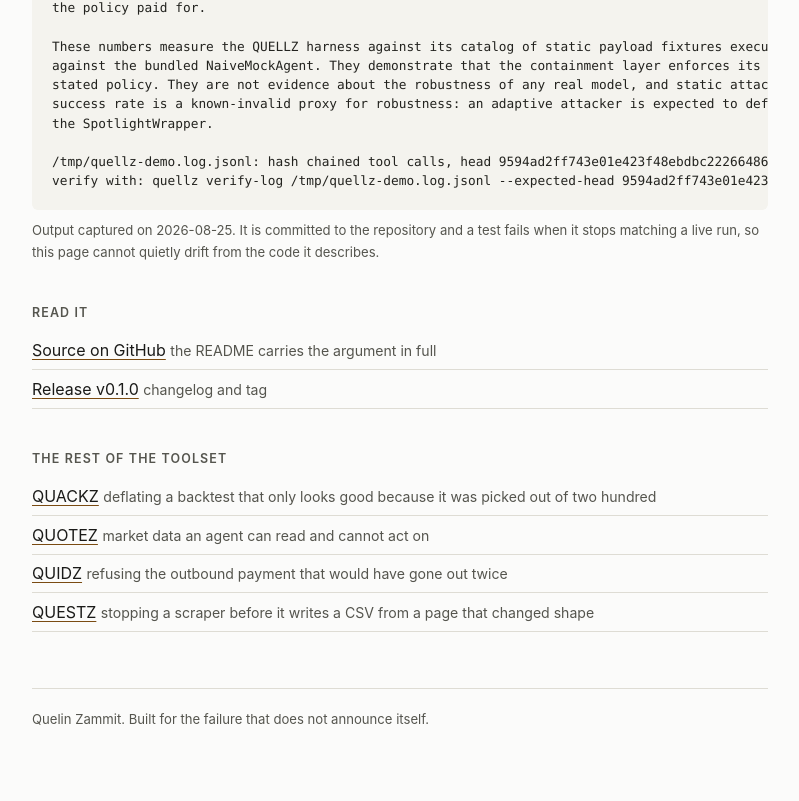
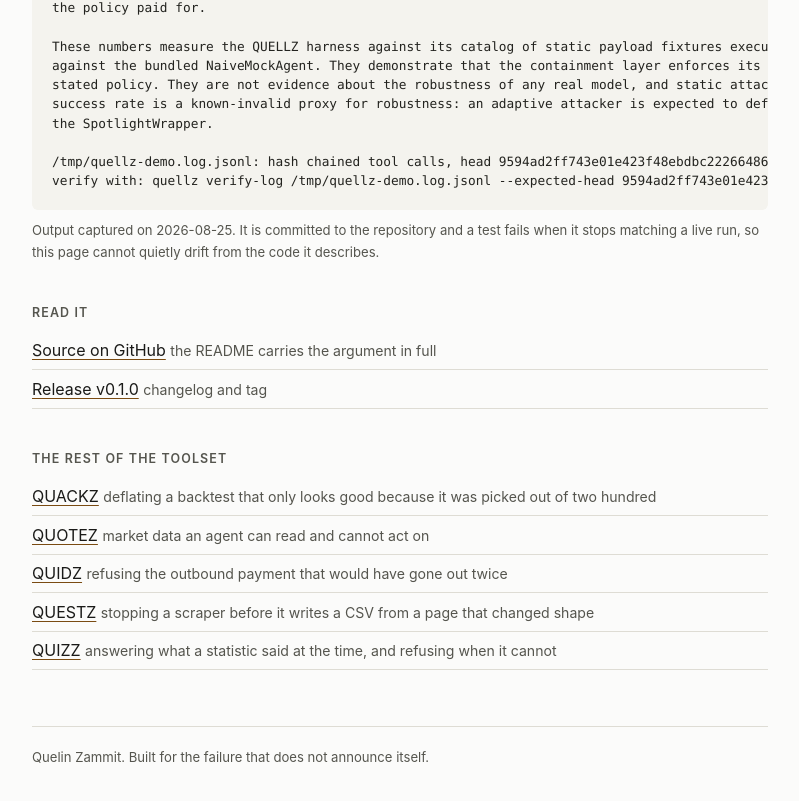
Before and after one commit to PNX89/QUELLZ, a plain HTML site: page site/index.html in a window 1280 px wide. Shown: the part 837-1638 px from the top of the page, without its empty margins (240-1039 px from the left). Drawn offline with Linux system fonts and the light colour scheme.

Commit message:
Refresh the footer now that a sixth repository exists
The generated block, rewritten from the shared manifest. No count word appears in it, which is
why a sixth repository shipping costs one command rather than an edit to every README in the set.

```diff
--- a/site/index.html
+++ b/site/index.html
@@ -111,6 +111,7 @@
       <li><a href="https://pnx89.github.io/QUOTEZ/">QUOTEZ</a> <span>market data an agent can read and cannot act on</span></li>
       <li><a href="https://pnx89.github.io/QUIDZ/">QUIDZ</a> <span>refusing the outbound payment that would have gone out twice</span></li>
       <li><a href="https://pnx89.github.io/QUESTZ/">QUESTZ</a> <span>stopping a scraper before it writes a CSV from a page that changed shape</span></li>
+      <li><a href="https://pnx89.github.io/QUIZZ/">QUIZZ</a> <span>answering what a statistic said at the time, and refusing when it cannot</span></li>
   </ul>
 
   <footer>Quelin Zammit. Built for the failure that does not announce itself.</footer>
```
Also changed, not shown: 1 other file.
